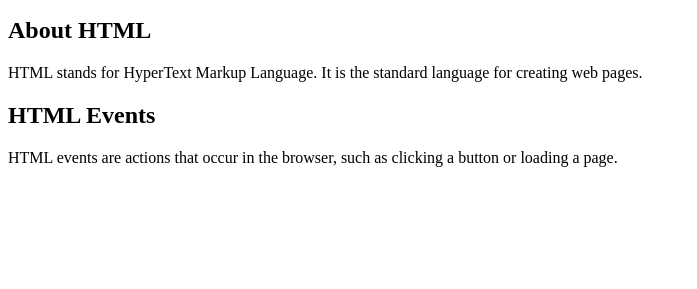
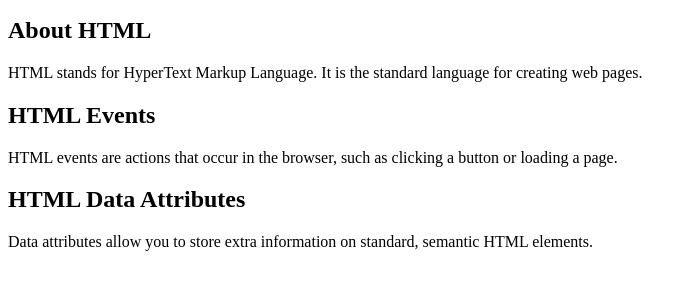
Before and after one commit to CarlosMarquez10/Html_Learn, a plain HTML site: page Index.html in a window 1280 px wide. Shown: the part 101-390 px from the top of the page, without its empty margins (0-697 px from the left). Drawn offline with Linux system fonts and the light colour scheme.

Commit message:
se agrega seccionde data

```diff
--- a/Index.html
+++ b/Index.html
@@ -22,6 +22,13 @@
             <p>HTML events are actions that occur in the browser, such as clicking a button or loading a page.</p>
         </section>
         </section>
+
+        <!-- seccion de data  -->
+        <section>
+            <h2>HTML Data Attributes</h2>
+            <p>Data attributes allow you to store extra information on standard, semantic HTML elements.</p>
+        </section>
+
     </main>
 
 </body>
```
